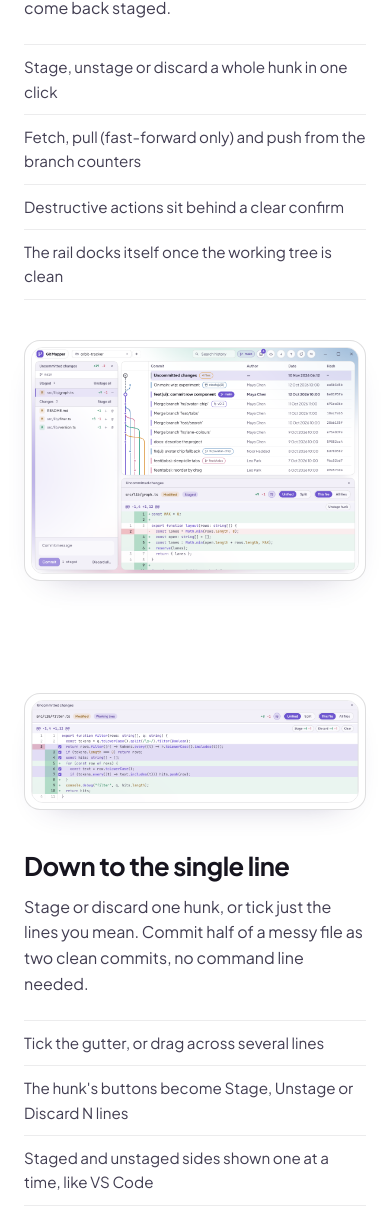
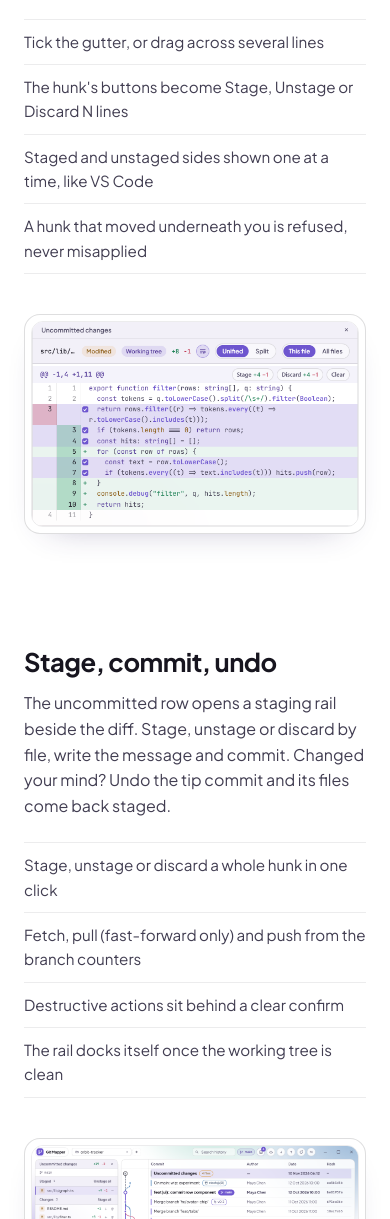
Before and after one commit to fajarwz/git-mapper, an Astro site in the folder website/: page / in a window 390 px wide. Shown: the part 2114-3333 px from the top of the page. Built offline with nearby package versions, Linux system fonts and the light colour scheme; Astro itself is replaced by a stand-in of ours.

Commit message:
perf(website): serve screenshots as responsive webp through astro:assets, reorder features and re-crop the hunk shot

```diff
--- a/website/src/pages/index.astro
+++ b/website/src/pages/index.astro
@@ -1,8 +1,14 @@
 ---
+import { Image } from "astro:assets";
 import Site from "../layouts/Site.astro";
 import ThemeSlider from "../react/ThemeSlider";
 
 // Assets: the real brand file + every icon lives as its own file under src/assets/.
+import shotGraph from "../assets/screens/graph.png";
+import shotStage from "../assets/screens/stage.png";
+import shotHunk from "../assets/screens/hunk.png";
+import shotConflict from "../assets/screens/conflict.png";
+import shotSplit from "../assets/screens/split.png";
 import logoRaw from "../assets/logo.svg?raw";
 import iconDownload from "../assets/icons/download.svg?raw";
 import iconGithub from "../assets/icons/github-mark.svg?raw";
@@ -32,11 +38,22 @@ const features = [
       "Reorder, resize and hide columns to suit you",
       "Each repository in its own tab, restored on launch",
     ],
-    img: "/screens/graph.png",
+    img: shotGraph,
     alt: "The commit graph: five branches in their own colours forking and merging back into main, with branch, tag and stash pills on the rows",
-    w: 1400,
-    h: 894,
     layout: "side",
+  },
+  {
+    title: "Down to the single line",
+    body: "Stage or discard one hunk, or tick just the lines you mean. Commit half of a messy file as two clean commits, no command line needed.",
+    points: [
+      "Tick the gutter, or drag across several lines",
+      "The hunk's buttons become Stage, Unstage or Discard N lines",
+      "Staged and unstaged sides shown one at a time, like VS Code",
+      "A hunk that moved underneath you is refused, never misapplied",
+    ],
+    img: shotHunk,
+    alt: "An uncommitted diff with five changed lines ticked, and the hunk header now offering Stage +4 -1, Discard +4 -1 and Clear",
+    layout: "side-reverse",
   },
   {
     title: "Stage, commit, undo",
@@ -47,26 +64,9 @@ const features = [
       "Destructive actions sit behind a clear confirm",
       "The rail docks itself once the working tree is clean",
     ],
-    img: "/screens/stage.png",
+    img: shotStage,
     alt: "The staging rail listing a staged file and three changes beside the staged diff of src/lib/graph.ts, with an Unstage hunk button",
-    w: 2200,
-    h: 1520,
     layout: "text-first",
-  },
-  {
-    title: "Down to the single line",
-    body: "Stage or discard one hunk, or tick just the lines you mean. Commit half of a messy file as two clean commits, no command line needed.",
-    points: [
-      "Tick the gutter, or drag across several lines",
-      "The hunk's buttons become Stage, Unstage or Discard N lines",
-      "Staged and unstaged sides shown one at a time, like VS Code",
-      "A hunk that moved underneath you is refused, never misapplied",
-    ],
-    img: "/screens/hunk.png",
-    alt: "An uncommitted diff with five changed lines ticked, and the hunk header now offering Stage +4 -1, Discard +4 -1 and Clear",
-    w: 2260,
-    h: 700,
-    layout: "image-first",
   },
   {
     title: "Merge, and settle conflicts in place",
@@ -77,10 +77,8 @@ const features = [
       "Finish with git's own prepared message",
       "Or abort and the repository returns to how it was",
     ],
-    img: "/screens/conflict.png",
+    img: shotConflict,
     alt: "A merge conflict in src/config.ts shown inline with Keep current, Keep both and Keep incoming buttons, and a Conflicts section in the staging rail",
-    w: 2200,
-    h: 1800,
     layout: "text-first",
   },
   {
@@ -92,11 +90,9 @@ const features = [
       "Picture diffs for images: 2-up, swipe or onion peel",
       "Hover a file and its patch is already loading",
     ],
-    img: "/screens/split.png",
+    img: shotSplit,
     alt: "A commit selected in the graph with its split diff open: the old lines on the left, the new lines on the right",
-    w: 2560,
-    h: 1520,
-    layout: "image-first",
+    layout: "text-first",
   },
 ];
 
@@ -198,23 +194,23 @@ const extras = [
       <div class="mt-16 space-y-28 md:mt-20 md:space-y-36">
         {features.map((f) => (
           <article>
-            {f.layout === "side" ? (
+            {f.layout === "side" || f.layout === "side-reverse" ? (
               <div class="grid items-center gap-10 md:grid-cols-12 md:gap-12">
-                <div class="md:col-span-5">
+                <div class={f.layout === "side-reverse" ? "md:order-2 md:col-span-5" : "md:col-span-5"}>
                   <h3 class="text-balance text-[1.6rem] font-bold leading-tight tracking-[-0.02em]">{f.title}</h3>
                   <p class="mt-3 text-ink-soft">{f.body}</p>
                   <ul class="mt-6 divide-y divide-rule border-y border-rule text-[0.95rem] text-ink-soft">
                     {f.points.map((pt) => <li class="py-2.5">{pt}</li>)}
                   </ul>
                 </div>
-                <div class="min-w-0 md:col-span-7">
+                <div class={f.layout === "side-reverse" ? "min-w-0 md:order-1 md:col-span-7" : "min-w-0 md:col-span-7"}>
                   <div class="panel-shadow overflow-hidden rounded-2xl border border-hairline bg-sheet-strong p-1.5 md:p-2">
-                    <img src={f.img} alt={f.alt} width={f.w} height={f.h} loading="lazy" decoding="async" class="block h-auto w-full rounded-xl border border-rule" />
+                    <Image src={f.img} alt={f.alt} widths={[640, 1000, 1400]} sizes="(min-width: 1152px) 640px, (min-width: 768px) 55vw, 100vw" format="webp" quality={85} loading="lazy" class="block h-auto w-full rounded-xl border border-rule" />
                   </div>
                 </div>
               </div>
             ) : (
-              <div class={f.layout === "image-first" ? "flex flex-col-reverse gap-10" : "flex flex-col gap-10"}>
+              <div class="flex flex-col gap-10">
                 <div class="grid gap-6 md:grid-cols-12 md:gap-12">
                   <div class="md:col-span-5">
                     <h3 class="text-balance text-[1.6rem] font-bold leading-tight tracking-[-0.02em]">{f.title}</h3>
@@ -225,7 +221,7 @@ const extras = [
                   </ul>
                 </div>
                 <div class="panel-shadow overflow-hidden rounded-2xl border border-hairline bg-sheet-strong p-1.5 md:p-2">
-                  <img src={f.img} alt={f.alt} width={f.w} height={f.h} loading="lazy" decoding="async" class="block h-auto w-full rounded-xl border border-rule" />
+                  <Image src={f.img} alt={f.alt} widths={[800, 1200, 1800, 2200]} sizes="(min-width: 1152px) 1100px, 100vw" format="webp" quality={85} loading="lazy" class="block h-auto w-full rounded-xl border border-rule" />
                 </div>
               </div>
             )}
```
Also changed, not shown: website/public/screens/hunk.png (deleted), website/src/assets/screens/conflict.png (renamed from website/public/screens/conflict.png), website/src/assets/screens/graph.png (renamed from website/public/screens/graph.png), website/src/assets/screens/hunk.png (added), website/src/assets/screens/split.png (renamed from website/public/screens/split.png), website/src/assets/screens/stage.png (renamed from website/public/screens/stage.png).
